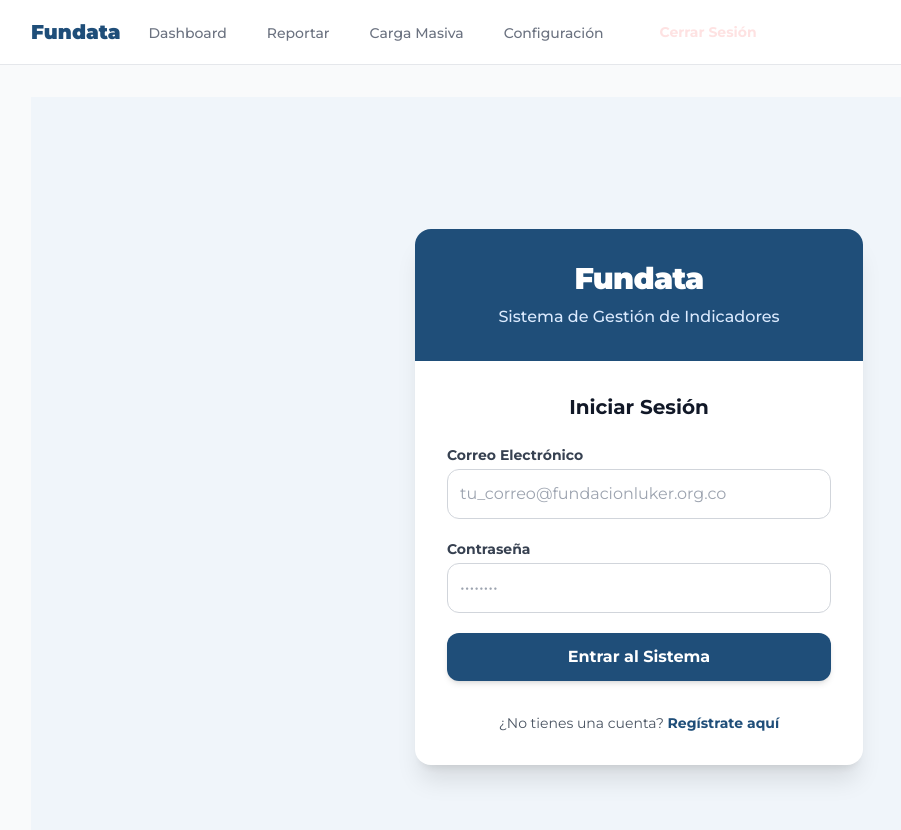
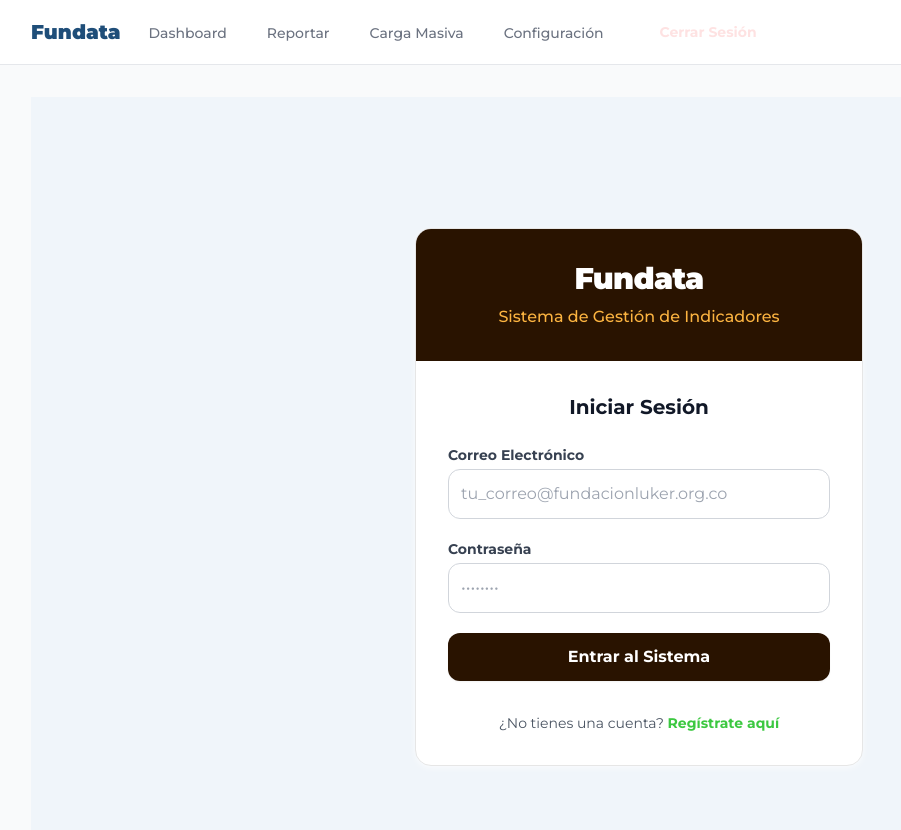
Before and after one commit to juanjogsv/SGI-Sistema-de-gesti-n-de-indicadores, a Next.js app: page /login in a window 1280 px wide. Shown: the top 830 px of the page, without its empty margins (1-902 px from the left). Built offline with nearby package versions, Linux system fonts and the light colour scheme; no server answers.

Commit message:
style: aplicar paleta corporativa a vistas de autenticacion

```diff
--- a/app/login/page.tsx
+++ b/app/login/page.tsx
@@ -54,10 +54,10 @@
 
   return (
     <div className="min-h-screen flex items-center justify-center bg-[#f0f5fa] p-4">
-      <div className="max-w-md w-full bg-white rounded-2xl shadow-xl overflow-hidden animate-fade-in">
-        <div className="bg-[#1F4E79] p-8 text-center">
+      <div className="max-w-md w-full bg-card rounded-2xl shadow-card overflow-hidden animate-in fade-in duration-500 border border-border">
+        <div className="bg-luker-brown p-8 text-center">
           <h2 className="text-3xl font-black text-white tracking-tight">Fundata</h2>
-          <p className="text-blue-100 mt-2 font-medium">Sistema de Gestión de Indicadores</p>
+          <p className="text-luker-orange mt-2 font-medium">Sistema de Gestión de Indicadores</p>
         </div>
 
         <div className="p-8">
@@ -97,7 +97,7 @@
             <button
               type="submit"
               disabled={loading}
-              className="w-full bg-[#1F4E79] hover:bg-[#163857] text-white font-bold py-3 rounded-lg transition-colors shadow-md disabled:opacity-70 mt-2"
+              className="w-full bg-luker-brown hover:bg-luker-brown/90 text-white font-bold py-3 rounded-lg transition-colors shadow-sm disabled:opacity-70 mt-2"
             >
               {loading ? 'Ingresando...' : 'Entrar al Sistema'}
             </button>
@@ -105,7 +105,7 @@
 
           <div className="mt-8 text-center text-sm text-gray-600">
             ¿No tienes una cuenta?{' '}
-            <Link href="/register" className="font-bold text-[#1F4E79] hover:underline">
+            <Link href="/register" className="font-bold text-luker-green hover:underline">
               Regístrate aquí
             </Link>
           </div>
--- a/app/register/page.tsx
+++ b/app/register/page.tsx
@@ -42,10 +42,10 @@
 
   return (
     <div className="min-h-screen flex items-center justify-center bg-[#f0f5fa] p-4">
-      <div className="max-w-md w-full bg-white rounded-2xl shadow-xl overflow-hidden animate-fade-in">
-        <div className="bg-[#1F4E79] p-8 text-center">
+      <div className="max-w-md w-full bg-card rounded-2xl shadow-card overflow-hidden animate-in fade-in duration-500 border border-border">
+        <div className="bg-luker-brown p-8 text-center">
           <h2 className="text-3xl font-black text-white tracking-tight">Registro</h2>
-          <p className="text-blue-100 mt-2 font-medium">Crear nueva cuenta en Fundata</p>
+          <p className="text-luker-orange mt-2 font-medium">Crear nueva cuenta en Fundata</p>
         </div>
 
         <div className="p-8">
@@ -60,7 +60,7 @@
               </div>
               <button
                 onClick={() => router.push('/login')}
-                className="w-full bg-[#1F4E79] text-white font-bold py-3 rounded-lg hover:bg-[#163857] transition-colors"
+                className="w-full bg-luker-brown text-white font-bold py-3 rounded-lg hover:bg-luker-brown/90 transition-colors"
               >
                 Volver al Login
               </button>
@@ -113,14 +113,14 @@
               <button
                 type="submit"
                 disabled={loading}
-                className="w-full bg-[#1F4E79] hover:bg-[#163857] text-white font-bold py-3 rounded-lg transition-colors shadow-md disabled:opacity-70 mt-2"
+                className="w-full bg-luker-brown hover:bg-luker-brown/90 text-white font-bold py-3 rounded-lg transition-colors shadow-sm disabled:opacity-70 mt-2"
               >
                 {loading ? 'Creando cuenta...' : 'Crear Cuenta'}
               </button>
 
               <div className="mt-8 text-center text-sm text-gray-600">
                 ¿Ya tienes una cuenta?{' '}
-                <Link href="/login" className="font-bold text-[#1F4E79] hover:underline">
+                <Link href="/login" className="font-bold text-luker-green hover:underline">
                   Inicia sesión aquí
                 </Link>
               </div>
```
